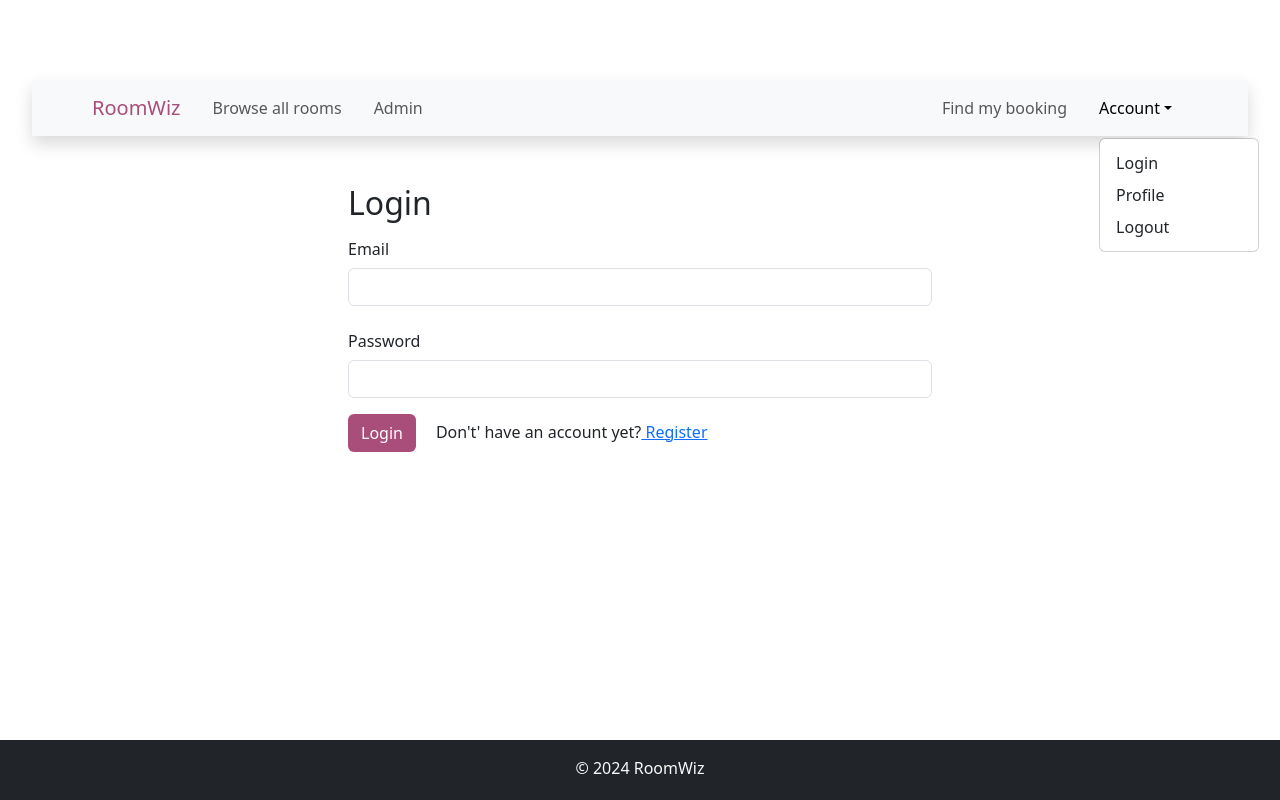
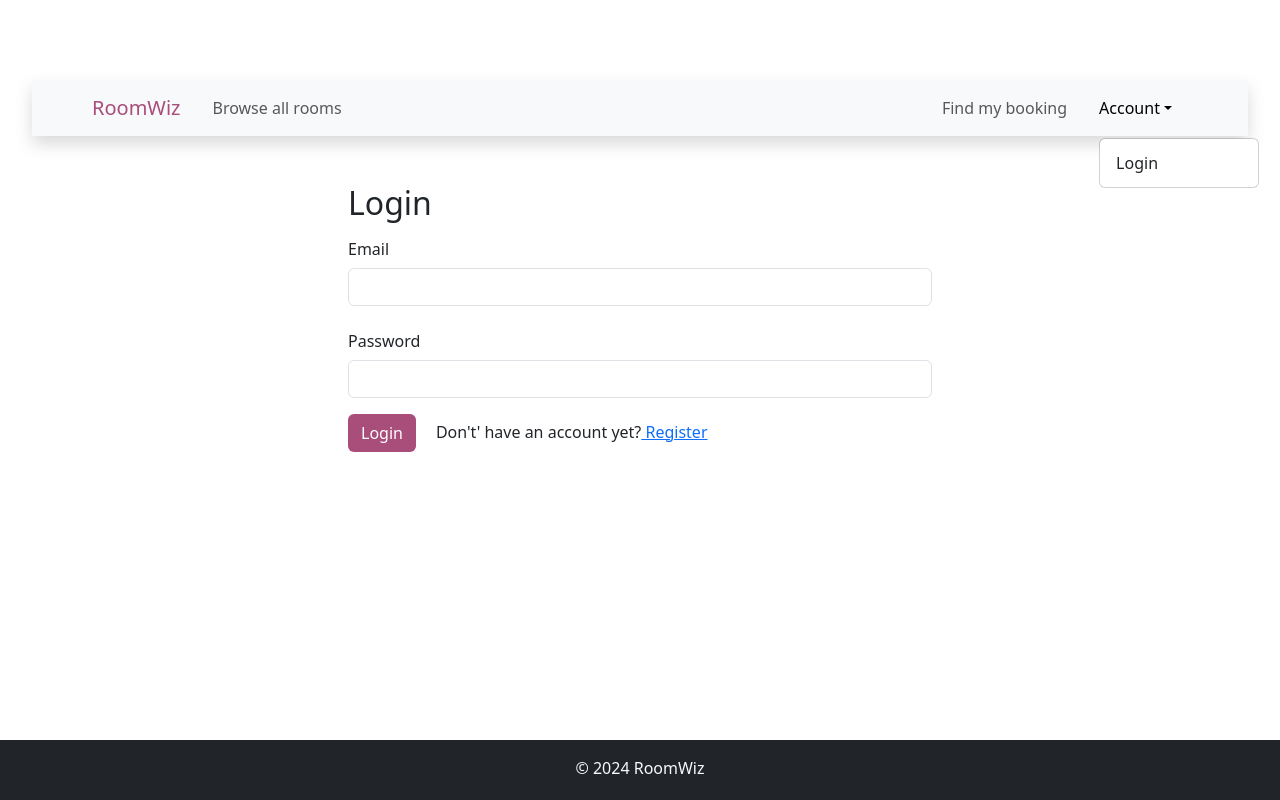
Before and after one commit to ninad-moree/Roomwiz-Frontend, a React (Vite) app: page /login in a window 1280 px wide. Both pictures are taken after a click on the button "Account". Built offline with nearby package versions, Linux system fonts and the light colour scheme.

Commit message:
NavBar edited for Admin only link

```diff
--- a/src/components/layout/NavBar.jsx
+++ b/src/components/layout/NavBar.jsx
@@ -1,12 +1,20 @@
-import React, { useState } from 'react'
+import React, { useContext, useState } from 'react'
 import { Link, NavLink } from 'react-router-dom'
+import Logout from '../auth/Logout';
+import { AuthContext } from '../auth/AuthProvider';
 
 const NavBar = () => {
     const [showAccount, setShowAccount] = useState(false);
 
+    const {user} = useContext(AuthContext);
+
     const handleAccountClick = () => {
         setShowAccount(!showAccount);
     }
+
+    const isLoggedIn = user !== null;
+    const userRole = localStorage.getItem("userRole");
+    const isAdmin = userRole && userRole.split(',').includes("ROLE_ADMIN");
 
     return (
         <nav className='navbar navbar-expand-lg bg-body-tertiary px-5 shadow mt-5 mb-3 sticky-top'>
@@ -35,11 +43,13 @@ const NavBar = () => {
                             </NavLink>
                         </li>
 
+                        {isLoggedIn && isAdmin && (
                             <li className='nav-item'>
                                 <NavLink className='nav-link' aria-current='page' to={"/admin"}>
                                     Admin
                                 </NavLink>
                             </li>
+                        )}
                     </ul>
 
                     <ul className='d-flex navbar-nav'>
@@ -63,23 +73,17 @@ const NavBar = () => {
                             </a>
 
                             <ul className={`dropdown-menu ${showAccount ? "show" : ""}`} aria-labelledby='navbarDropdown'>
+                                {isLoggedIn ? (
+                                    <li>
+                                        <Logout />
+                                    </li>
+                                ) : (
                                     <li>
                                         <Link to={'/login'} className='dropdown-item'>
                                             Login
                                         </Link>
                                     </li>
-
-                                <li>
-                                    <Link to={'/profile'} className='dropdown-item'>
-                                        Profile
-                                    </Link>
-                                </li>
-
-                                <li>
-                                    <Link to={'/logout'} className='dropdown-item'>
-                                        Logout
-                                    </Link>
-                                </li>
+                                )}
                             </ul>
                         </li>
                     </ul>
```
Lines whose indentation alone changed are shown as unchanged.
